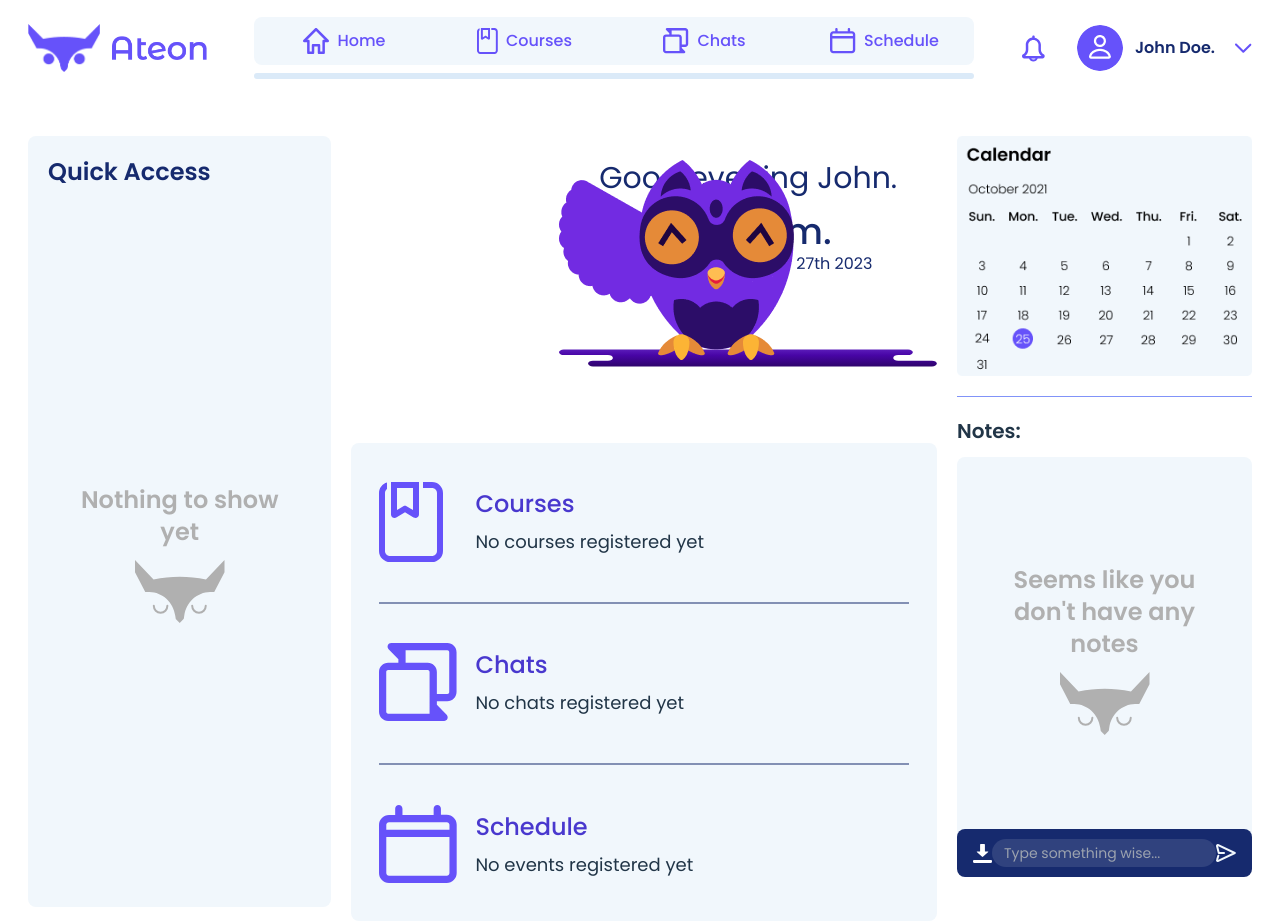
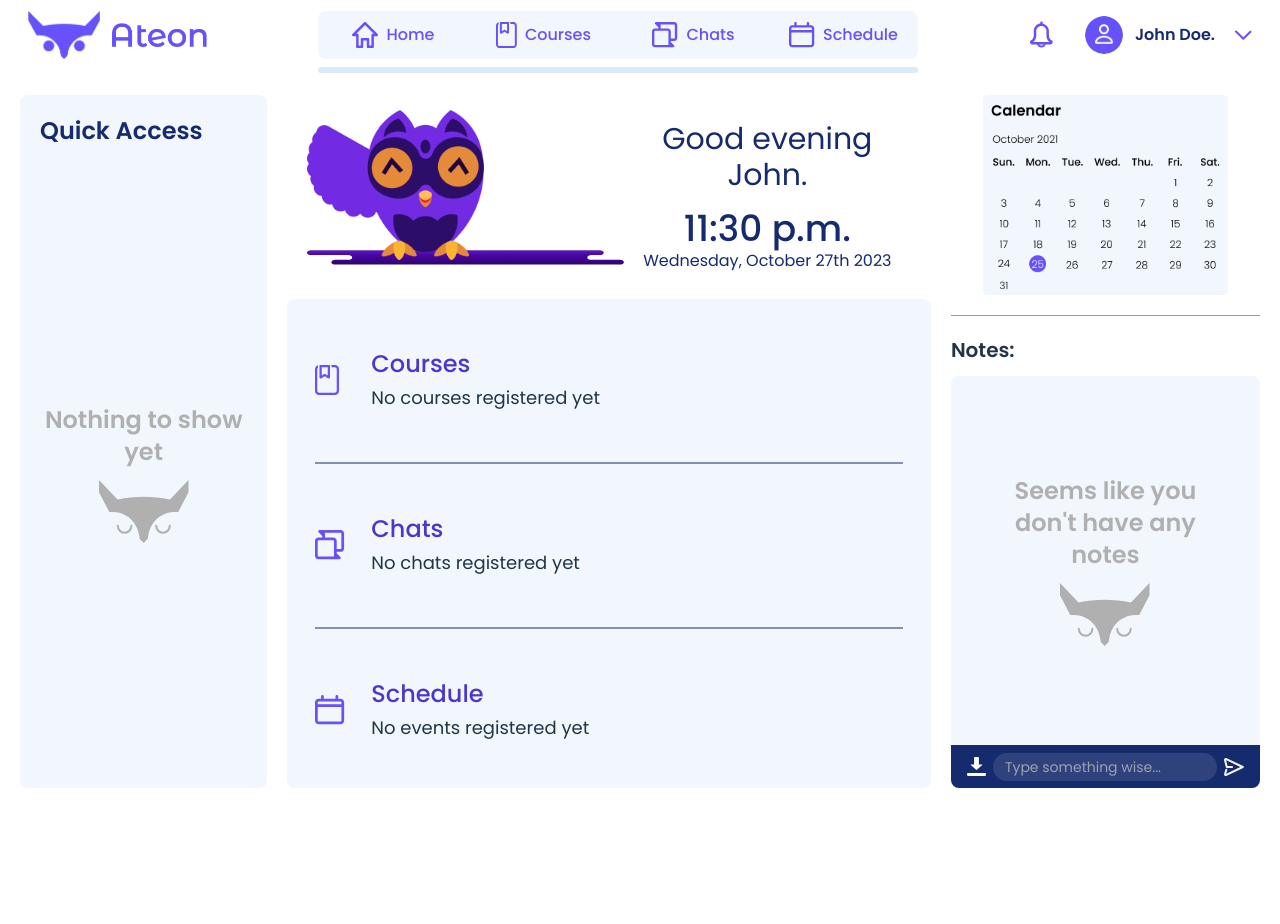
Before and after one commit to juanferax/ateon-learning-web-platform-front-end, a React (Vite) app: page / in a window 1280 px wide. After the commit the page ends 800 px from the top, so only its background shows below. Built offline with nearby package versions, Linux system fonts and the light colour scheme.

Commit message:
Home Page screen adaptative fix

```diff
--- a/src/components/Header.jsx
+++ b/src/components/Header.jsx
@@ -12,9 +12,9 @@ import NavBarButton from "./NavBarButton";
 
 function Header() {
   return (
-    <div className="z-50 sticky top-0 w-full h-24 flex items-center justify-between px-7 mb-10">
+    <div className="z-50 sticky top-0 w-full h-24 flex items-center justify-between px-7 mb-3">
       {/* Logo */}
-      <div className="flex items-center">
+      <div className="flex items-center pb-[14px]">
         <img src={ateonLogo} className="h-12 pr-3" alt="Logo Ateon" />
         <img src={ateonText} className="h-6" alt="Ateon" />
       </div>
@@ -32,7 +32,7 @@ function Header() {
         ></div>
       </div>
       {/* Profile */}
-      <div className="flex items-center">
+      <div className="flex items-center pb-[14px]">
         <NotificationIcon fill="#6652FA" />
         <div
           className="circle-image ml-8 mr-3"
@@ -41,8 +41,8 @@ function Header() {
             backgroundSize: "cover",
             backgroundPosition: "center center",
             borderRadius: "50%",
-            height: 46,
-            width: 46,
+            height: 38,
+            width: 38,
           }}
         ></div>
         <p className="pr-5 text-[#162A6E] font-semibold">John Doe.</p>
--- a/src/components/NavBarButton.jsx
+++ b/src/components/NavBarButton.jsx
@@ -5,7 +5,7 @@ function NavBarButton({ section, icon: Icon }) {
     <div className="relative group/button">
       <div
         className="flex items-center justify-center rounded-lg group-hover/button:bg-[#DFF1FF] h-12"
-        style={{ width: 180 }}
+        style={{ width: 150 }}
       >
         <Icon fill="#6652FA" className="pr-2" />
         <p className="font-medium text-[#6652FA]">{section}</p>
--- a/src/pages/HomePage.jsx
+++ b/src/pages/HomePage.jsx
@@ -11,9 +11,9 @@ import ScheduleIcon from "../assets/images/icons/icon_schedule.svg?react";
 
 function HomePage() {
   return (
-    <div className="flex">
+    <div className="flex flex-row h-full mb-3">
       {/* Quick Access */}
-      <div className="ml-7 mr-5 mb-3.5" style={{ width: 380 }}>
+      <div className="mx-5 w-[20%]">
         <div className="bg-[#F1F7FC] rounded-lg h-full text-left p-5">
           <p className="text-[#162A6E] font-semibold text-2xl">Quick Access</p>
           <div className="flex flex-col h-full items-center justify-center text-center">
@@ -29,71 +29,78 @@ function HomePage() {
       </div>
       {/* Section Content */}
       <div className="flex-grow">
+        <div className="flex flex-col h-full">
           {/* Welcome Mascot */}
-        <div className="pl-52 h-72 mb-[18.5px]">
-          <div>
+          <div className="h-72 flex px-5">
+            <div className="">
               <img
                 src={mascotFloor}
                 alt=""
                 className="relative"
-              style={{ top: 210, height: 24 }}
+                style={{ top: 155, height: 15 }}
               />
-            <img src={mascot} alt="" className="absolute" />
+              <img
+                src={mascot}
+                alt=""
+                className="absolute"
+                style={{ height: 150 }}
+              />
             </div>
-          <div className="text-[#162A6E]">
+            <div className="text-[#162A6E] flex-grow flex flex-col justify-center">
               <p className="text-3xl">Good evening John.</p>
               <p className="text-4xl font-medium pt-4">11:30 p.m.</p>
               <p className="">Wednesday, October 27th 2023</p>
             </div>
           </div>
-        <div className="bg-[#F1F7FC] rounded-lg text-left h-[478px] px-7">
+          {/* Content */}
+          <div className="bg-[#F1F7FC] rounded-lg text-left px-7 h-full">
             <div className="h-1/3 flex items-center">
-            <div className="w-20 mr-4">
-              <CoursesIcon fill="#6652FA" height={80} />
+              <div className="w-12 mr-2">
+                <CoursesIcon fill="#6652FA" height={30} />
               </div>
               <div>
                 <p className="text-2xl text-[#4938CE] font-medium">Courses</p>
-              <p className="text-lg pt-2">No courses registered yet</p>
+                <p className="text-lg pt-1">No courses registered yet</p>
               </div>
             </div>
             <hr className="border-[#162A6E] border-opacity-50 border-[1.5px]" />
             <div className="h-1/3 flex items-center">
-            <div className="w-20 mr-4">
-              <ChatIcon fill="#6652FA" height={80} />
+              <div className="w-12 mr-2">
+                <ChatIcon fill="#6652FA" height={30} />
               </div>
               <div>
                 <p className="text-2xl text-[#4938CE] font-medium">Chats</p>
-              <p className="text-lg pt-2">No chats registered yet</p>
+                <p className="text-lg pt-1">No chats registered yet</p>
               </div>
             </div>
             <hr className="border-[#162A6E] border-opacity-50 border-[1.5px]" />
             <div className="h-1/3 flex items-center">
-            <div className="w-20 mr-4">
-              <ScheduleIcon fill="#6652FA" height={80} />
+              <div className="w-12 mr-2">
+                <ScheduleIcon fill="#6652FA" height={30} />
               </div>
               <div>
                 <p className="text-2xl text-[#4938CE] font-medium">Schedule</p>
-              <p className="text-lg pt-2">No events registered yet</p>
+                <p className="text-lg pt-1">No events registered yet</p>
+              </div>
             </div>
           </div>
         </div>
       </div>
       {/* Calendar & Notes */}
-      <div className="mr-7 ml-5" style={{ width: 350 }}>
+      <div className="mx-5 w-[25%]">
+        <div className="flex flex-col h-full">
           <div className="flex justify-center">
             {/* TODO: Calendar */}
-          <img src={calendar} alt="" style={{ width: 350 }} />
+            <img src={calendar} alt="" style={{ height: 200 }} />
           </div>
-        {/* TODO: Change color to blue */}
           <hr className="my-5 border-[#0528F2] border-opacity-50" />
-        <div>
+          {/* Notes */}
+          <div className="h-full flex flex-col">
             <p className="font-semibold text-xl text-left pb-3">Notes:</p>
-          <div className="bg-[#F1F7FC] h-96 rounded-t-lg">
-            <div className="flex flex-col h-full items-center justify-center">
-              <p
-                className="text-[#B0B0B0] text-2xl font-semibold"
-                style={{ width: 200 }}
-              >
+            <div className="flex flex-col h-full">
+              <div className="bg-[#F1F7FC] rounded-t-lg h-full">
+                <div className="flex flex-col items-center justify-center h-full">
+                  <p className="text-[#B0B0B0] text-2xl font-semibold w-4/5">
                     Seems like you don't have any notes
                   </p>
                   <img
@@ -103,7 +110,7 @@ function HomePage() {
                   />
                 </div>
               </div>
-          <div className="flex bg-[#162A6E] items-center justify-between h-12 px-4 rounded-lg relative bottom-3">
+              <div className="flex bg-[#162A6E] items-center justify-between h-12 px-4 rounded-b-lg relative">
                 <DownloadIcon />
                 <input
                   type="text"
@@ -115,6 +122,8 @@ function HomePage() {
             </div>
           </div>
         </div>
+      </div>
+    </div>
   );
 }
 
--- a/src/views/BaseView.jsx
+++ b/src/views/BaseView.jsx
@@ -4,7 +4,7 @@ import HomePage from "../pages/HomePage";
 
 function BaseView() {
   return (
-    <div className="min-h-screen">
+    <div className="flex flex-col h-screen">
       <Header />
       <HomePage />
     </div>
```
Lines whose indentation alone changed are shown as unchanged.
